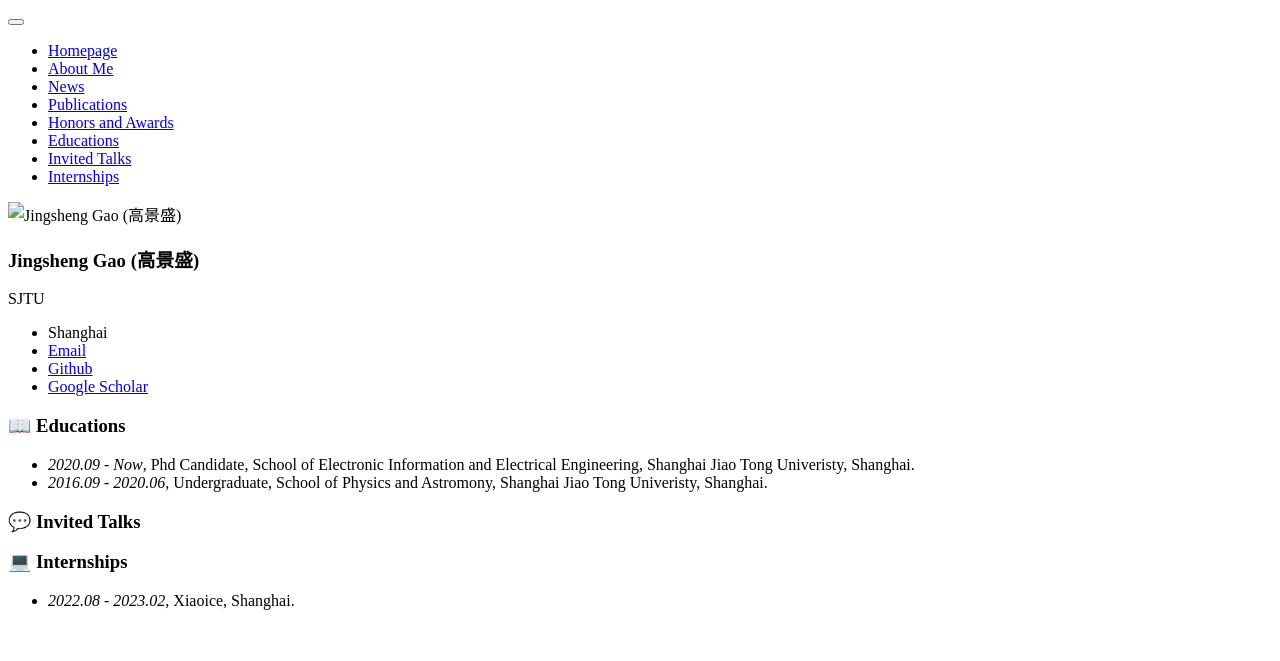
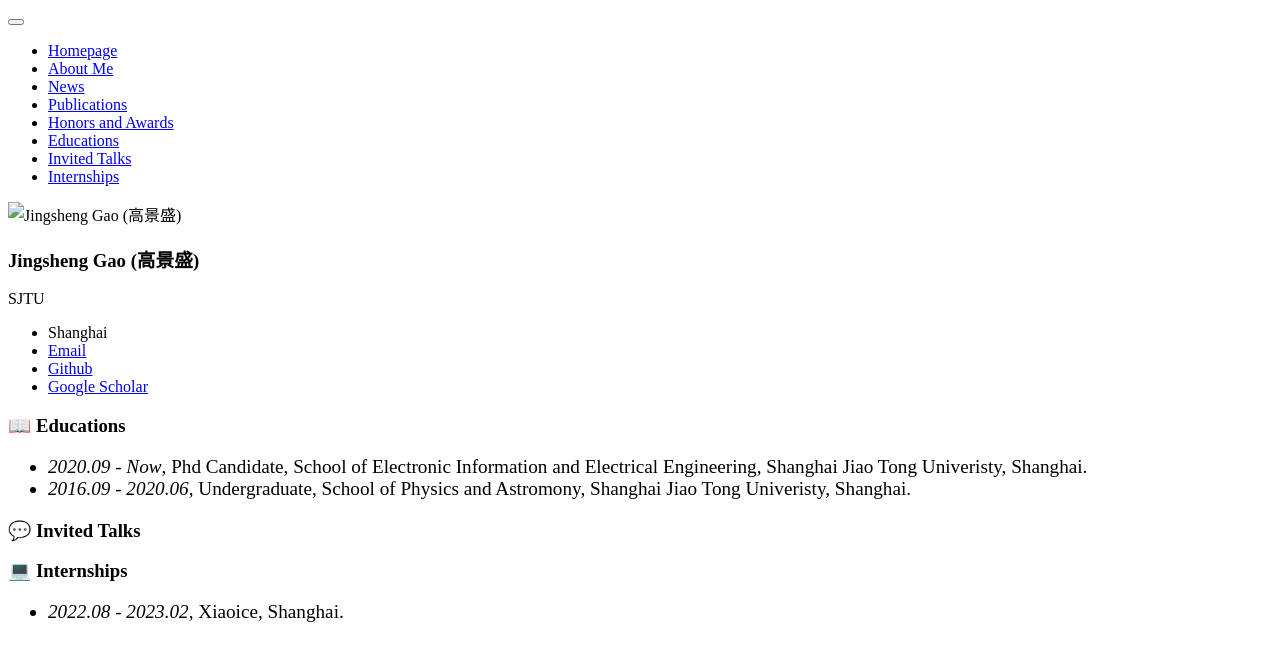
Before and after one commit to jerrynchen/jerrynchen.github.io, a Jekyll site: the page built from _pages/includes/others.md, in a window 1280 px wide. Shown: the top 661 px of the page. Built offline with Jekyll 4.4.1, drawn with Linux system fonts in a browser that asks for light colours; our own code applies the rules of GitHub Pages for plain Markdown files.

Commit message:
upload all

```diff
--- a/_pages/includes/others.md
+++ b/_pages/includes/others.md
@@ -1,11 +1,22 @@
+# 📖 Educations
 
-# 📖 Educations
+<div class='paper-box-text' style="font-size: larger;" markdown="1">
+
 - *2020.09 - Now*, Phd Candidate, School of Electronic Information and Electrical Engineering, Shanghai Jiao Tong Univeristy, Shanghai.
 - *2016.09 - 2020.06*, Undergraduate, School of Physics and Astromony, Shanghai Jiao Tong Univeristy, Shanghai.
+
+</div>
 
 
 # 💬 Invited Talks
 
 
 # 💻 Internships
+
+<div class='paper-box-text' style="font-size: larger;" markdown="1">
+
 - *2022.08 - 2023.02*, Xiaoice, Shanghai.
+
+
+
+</div>
```
Also changed, not shown: _pages/includes/honers.md (+4 -0 lines), _pages/includes/intro.md (+6 -0 lines), _pages/includes/news.md (+5 -0 lines).
